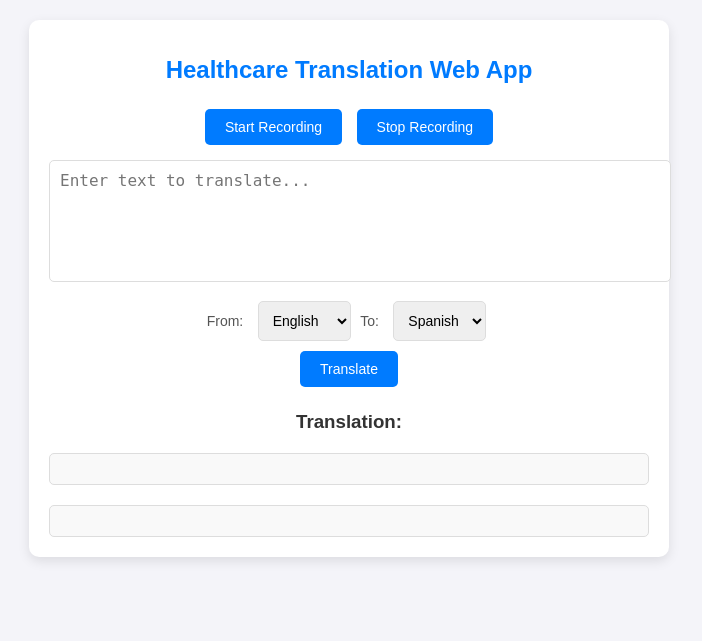
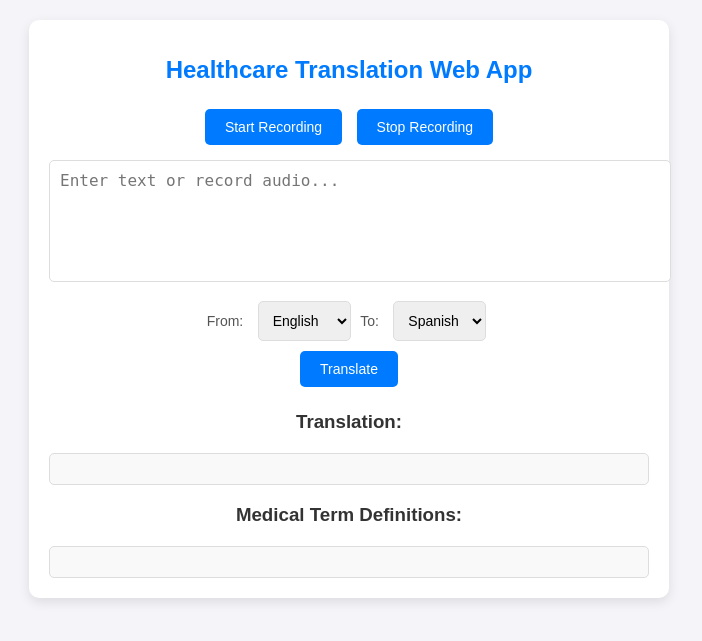
Before and after one commit to Yussifweb3/healthcare_translation_app-with-genrative-AI, a Flask app: page / in a window 1280 px wide. Shown: the top 641 px of the page, without its empty margins (291-993 px from the left). Run offline with Flask 3, Linux system fonts and the light colour scheme.

Commit message:
Update index.html

```diff
--- a/templates/index.html
+++ b/templates/index.html
@@ -12,16 +12,21 @@
         <h1>Healthcare Translation Web App</h1>
 
         <!-- Audio Recording Section -->
-        <div>
+        <div class="recording-section">
             <button id="startRecording">Start Recording</button>
-            <button id="stopRecording">Stop Recording</button>
+            <button id="stopRecording" disabled>Stop Recording</button>
         </div>
 
+        <!-- Audio Playback -->
+        <audio id="audioPlayer" controls style="margin-top: 20px; display: none;">
+            Your browser does not support the audio element.
+        </audio>
+
         <!-- Input Textarea -->
-        <textarea id="inputText" placeholder="Enter text to translate..."></textarea>
+        <textarea id="inputText" placeholder="Enter text or record audio..."></textarea>
 
         <!-- Language Selection -->
-        <div>
+        <div class="language-selection">
             <label for="sourceLang">From:</label>
             <select id="sourceLang">
                 <option value="English">English</option>
@@ -45,6 +50,9 @@
         <!-- Output Translation -->
         <h3>Translation:</h3>
         <div id="outputText" class="translated-text"></div>
+
+        <!-- Medical Term Definitions -->
+        <h3>Medical Term Definitions:</h3>
         <div id="definitionArea" class="definitions-area"></div>
     </div>
 
```
